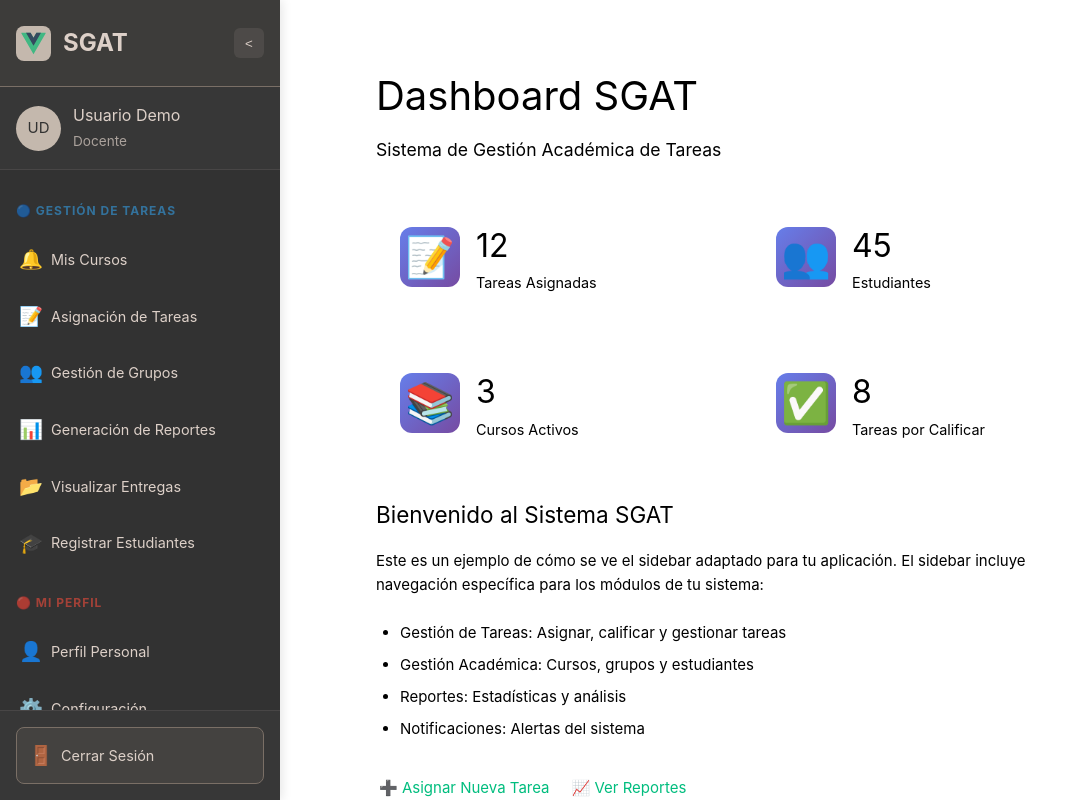
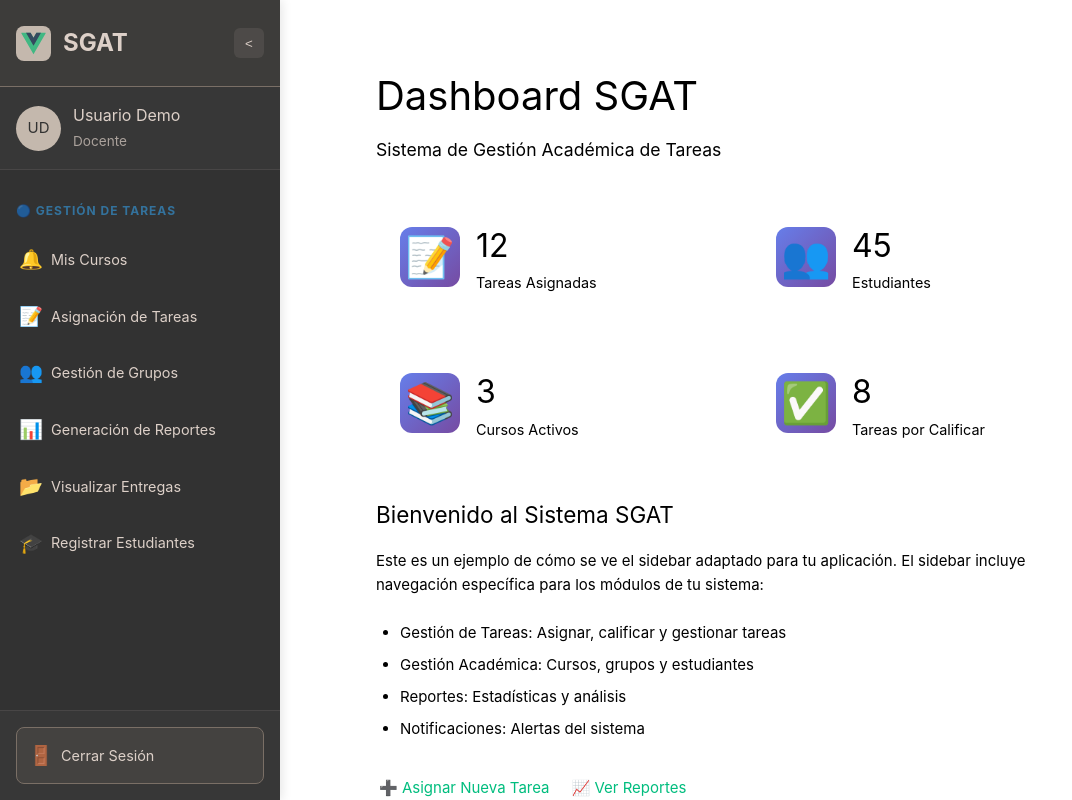
Before and after one commit to GerardoHerr/SGAT, a Vue app in the folder frontend/: page / in a window 1280 px wide. Shown: the whole page, without its empty margins (0-1072 px from the left). Built offline with nearby package versions, Linux system fonts and the light colour scheme.

Commit message:
Eliminar perfil personal

```diff
--- a/frontend/src/components/Sidebar.vue
+++ b/frontend/src/components/Sidebar.vue
@@ -155,27 +155,6 @@
             </ul>
           </li>
         </template>
-
-        <!-- MÓDULO USUARIOS - Para todos los roles 🔴 -->
-        <li class="nav-item">
-          <div class="nav-section usuarios-section">
-            <span v-show="!isCollapsed" class="section-title">🔴 Mi Perfil</span>
-          </div>
-          <ul class="nav-submenu">
-            <li>
-              <RouterLink to="/perfil" class="nav-link" :class="{ 'nav-link-collapsed': isCollapsed }" title="Perfil Personal">
-                <span class="nav-icon">👤</span>
-                <span v-show="!isCollapsed" class="nav-text">Perfil Personal</span>
-              </RouterLink>
-            </li>
-            <li>
-              <RouterLink to="/configuracion" class="nav-link" :class="{ 'nav-link-collapsed': isCollapsed }" title="Configuración">
-                <span class="nav-icon">⚙️</span>
-                <span v-show="!isCollapsed" class="nav-text">Configuración</span>
-              </RouterLink>
-            </li>
-          </ul>
-        </li>
       </ul>
     </nav>
 
```
